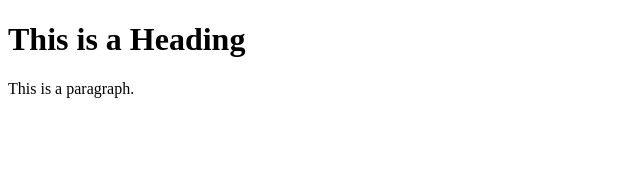
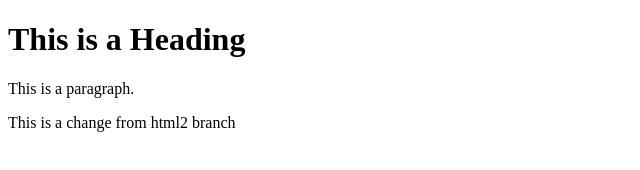
Before and after one commit to Adi-jha/DevOps-Repo, a plain HTML site: page index.html in a window 1280 px wide. Shown: the whole page, without its empty margins (0-640 px from the left). Drawn offline with Linux system fonts and the light colour scheme.

Commit message:
update from html2

```diff
--- a/index.html
+++ b/index.html
@@ -7,6 +7,6 @@
 
 <h1>This is a Heading</h1>
 <p>This is a paragraph.</p>
-
+<p>This is a change from html2 branch</p>
 </body>
 </html>
```
